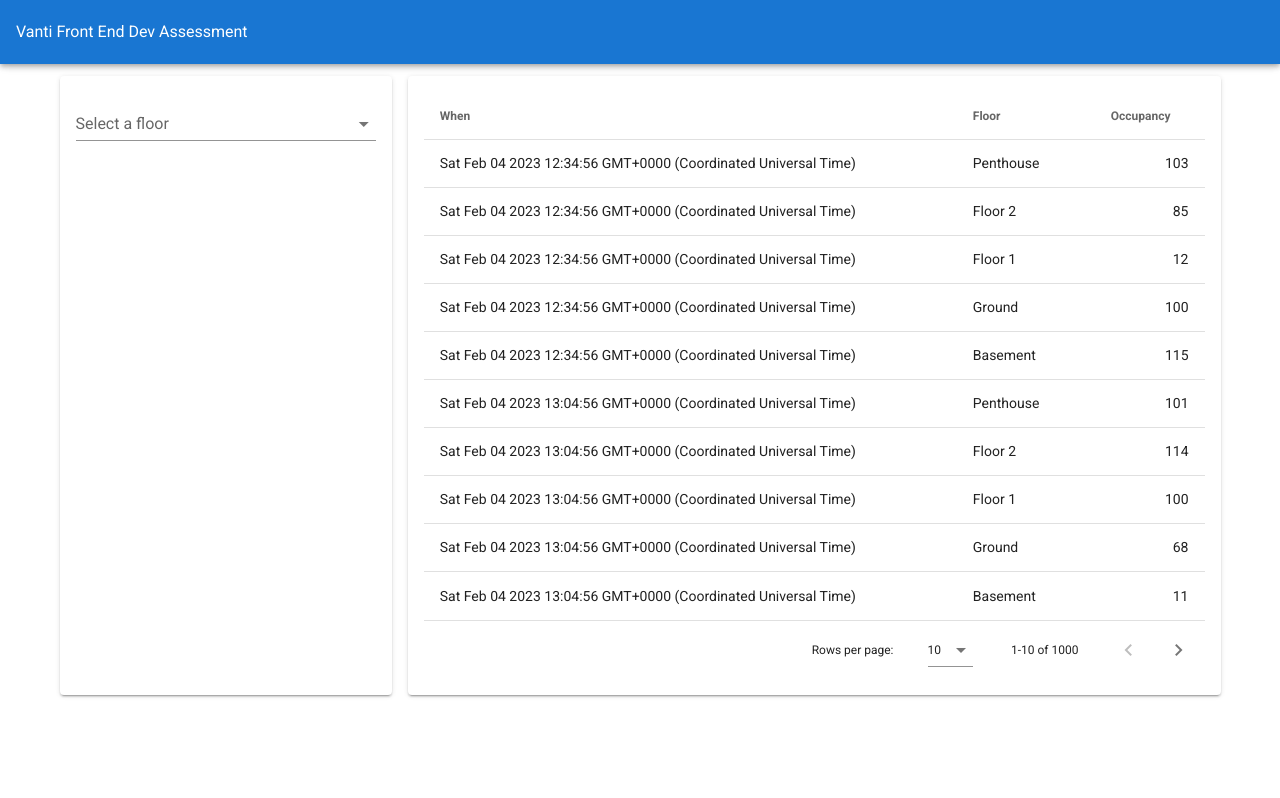
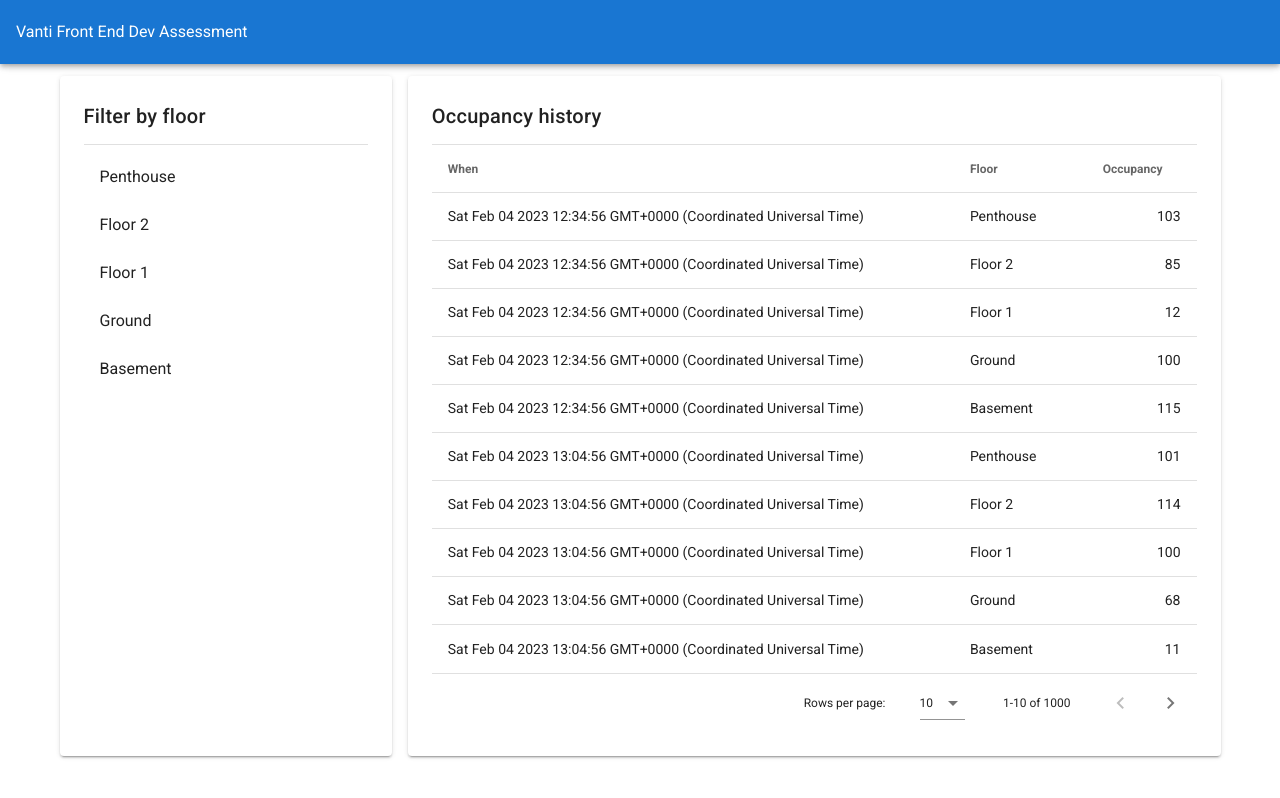
Before and after one commit to stefankudev/assessment-uidev-vue, a Vue app: page / in a window 1280 px wide. Built offline with nearby package versions, Linux system fonts and the light colour scheme.

Commit message:
better information display on sidebar and on main occupancy history card

```diff
--- a/src/occupancy/OccupancyTable.vue
+++ b/src/occupancy/OccupancyTable.vue
@@ -16,11 +16,21 @@ const headers = computed(() => {
   <section id="wrapper">
     <aside>
       <v-card class="card">
-        <v-select v-model="records.selectedFloor" :items="records.floors" label="Select a floor" />
+        <v-toolbar-title class="title">Filter by floor</v-toolbar-title>
+        <v-divider></v-divider>
+        <v-list>
+          <v-list-item-group v-model="records.selectedFloor">
+            <v-list-item v-for="floor in records.floors" :key="floor" :value="floor">
+              <v-list-item-title>{{ floor }}</v-list-item-title>
+            </v-list-item>
+          </v-list-item-group>
+        </v-list>
       </v-card>
     </aside>
     <main>
       <v-card class="card">
+        <v-toolbar-title class="title">Occupancy history</v-toolbar-title>
+        <v-divider></v-divider>
         <v-data-table :items="records.history" :headers="headers" />
       </v-card>
     </main>
@@ -44,7 +54,12 @@ main {
 }
 
 .card {
-  padding: 1rem;
+  padding: 1.5rem;
   height: 100%;
+
+  .title {
+    font-size: 2rem;
+    padding-bottom: 0.75rem;
+  }
 }
 </style>
```
